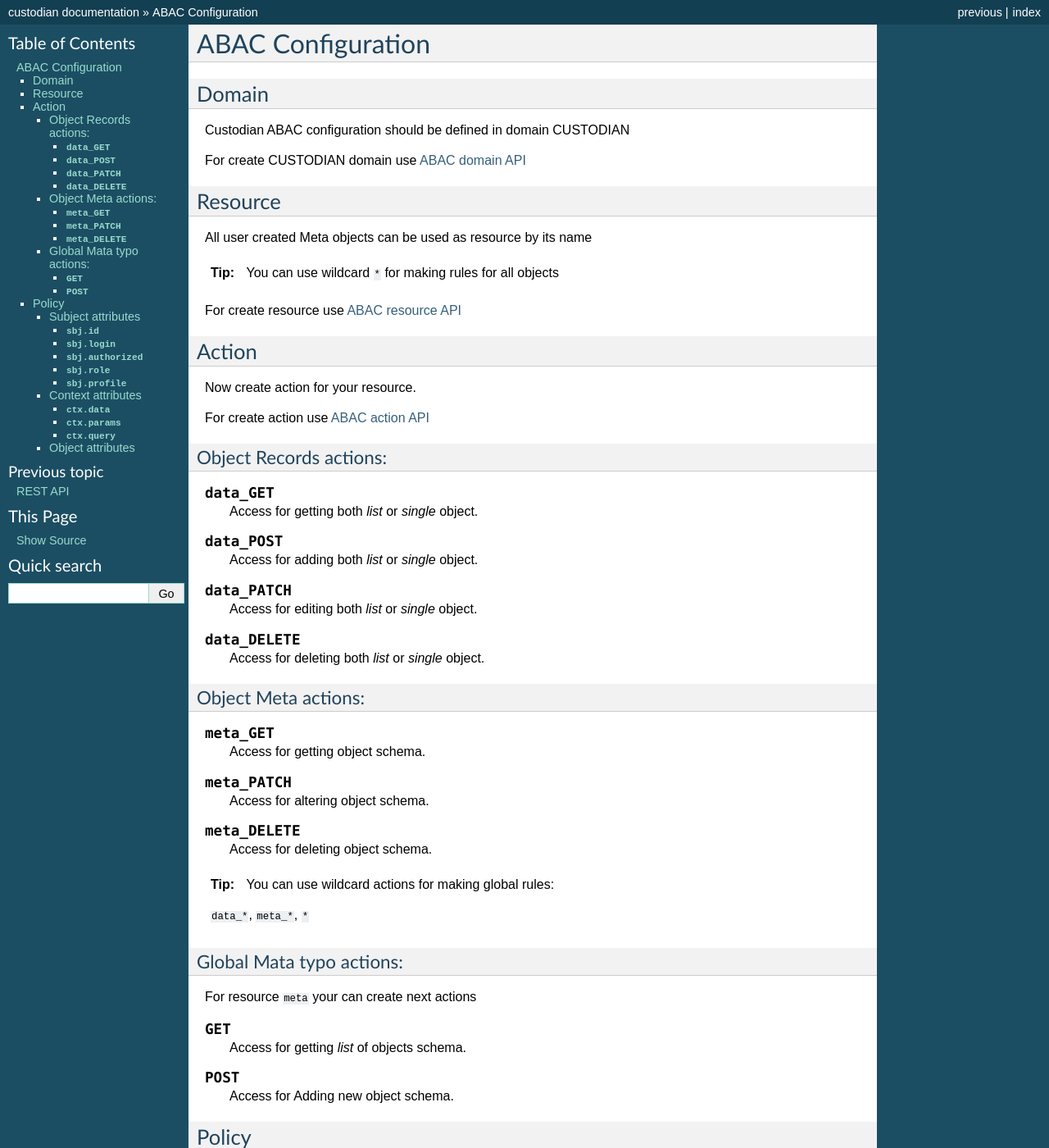
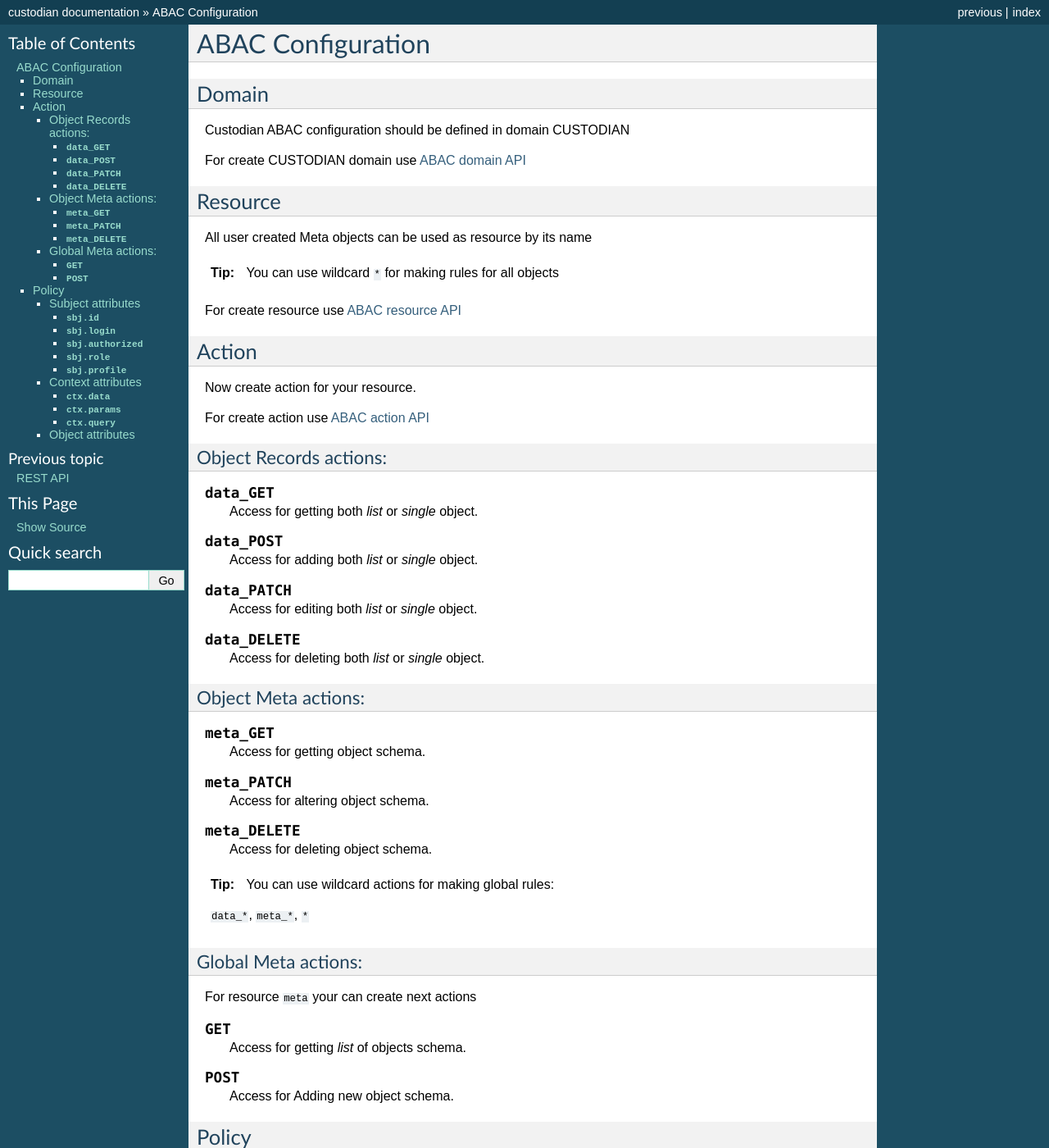
Before and after one commit to TroodInc/custodian, a Sphinx documentation site: the page built from docs/abac.rst, in a window 1280 px wide and 1400 px high. Shown: the whole window at 82% size. Built offline with Sphinx 7.4.7, drawn with Linux system fonts in a browser that asks for light colours.

Commit message:
Update Custodian ABAC documentation (fix)

```diff
--- a/docs/abac.rst
+++ b/docs/abac.rst
@@ -76,7 +76,7 @@ Object Meta actions:
     ``data_*``, ``meta_*``, ``*``
 
 
-Global Mata typo actions:
+Global Meta actions:
 ~~~~~~~~~~~~~~~~~~~~~~~~~~
 
 For resource ``meta`` your can create next actions
```
